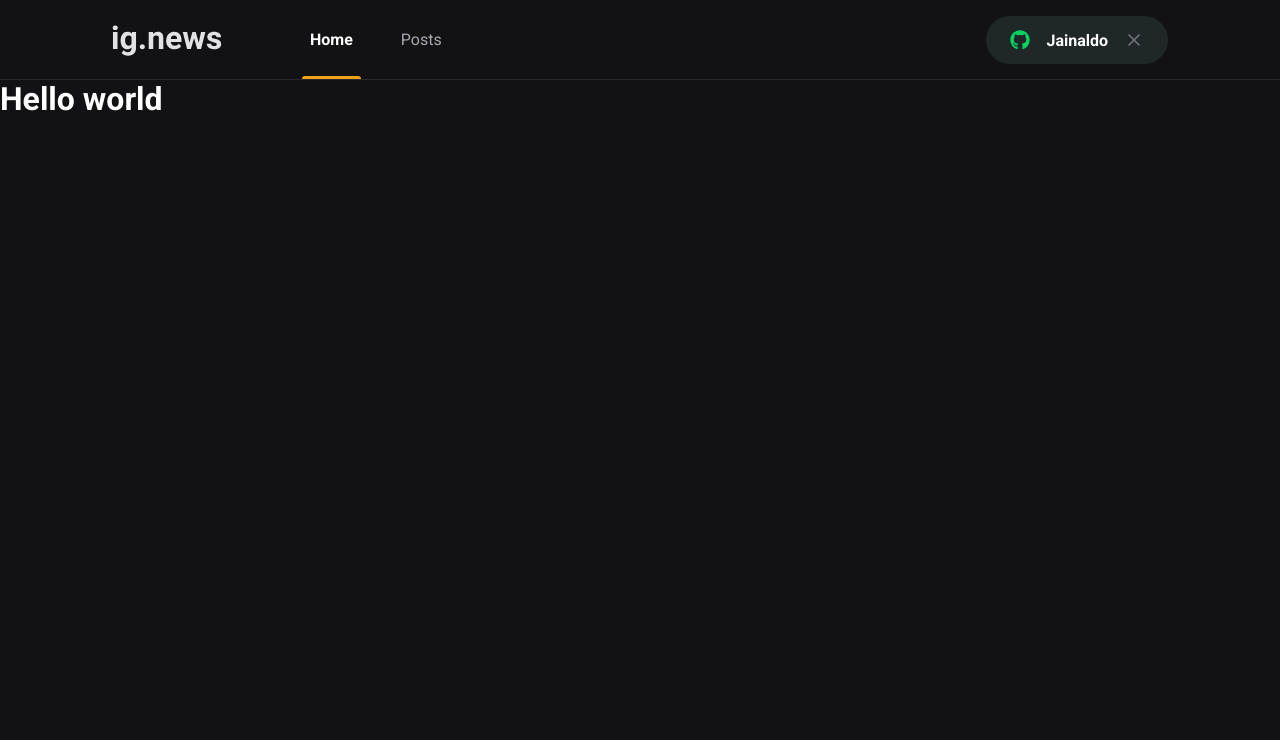
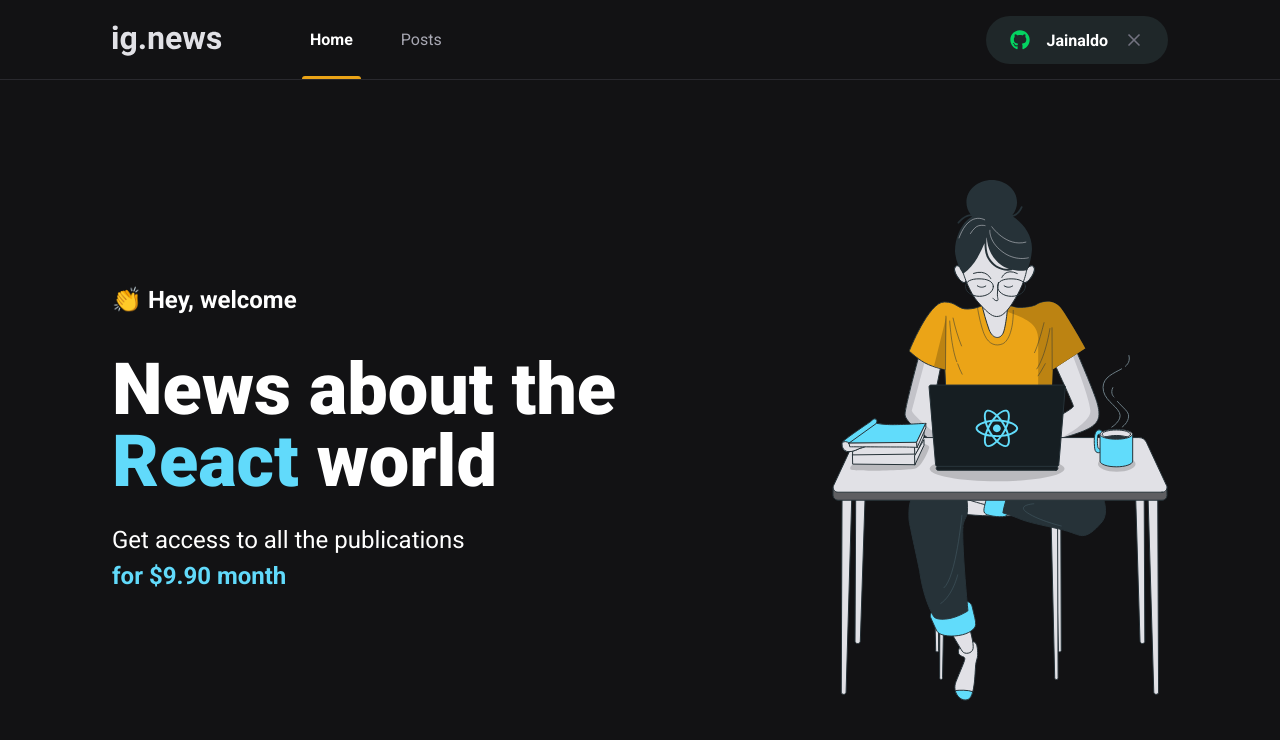
Before and after one commit to jainaldo/ignews, a Next.js app: page / in a window 1280 px wide. Shown: the top 740 px of the page. Built offline with nearby package versions, Linux system fonts and the light colour scheme.

Commit message:
Página Home

```diff
--- /dev/null
+++ b/src/pages/home.module.scss
@@ -0,0 +1,43 @@
+.contentContainer {
+  max-width: 1120px;
+  margin: 0 auto;
+  padding: 0 2rem;
+  height: calc(100vh - 5rem);
+
+  display: flex;
+  align-items: center;
+  justify-content: space-between;
+}
+
+.hero {
+  max-width: 600px;
+
+  > span {
+    font-size: 1.5rem;
+    font-weight: bold;
+  }
+
+  h1 {
+    font-size: 4.5rem;
+    line-height: 4.5rem;
+    font-weight: 900;
+    margin-top: 2.5rem;
+
+    span {
+      color: var(--cyan-500);
+    }
+  }
+
+  p {
+    font-size: 1.5rem;
+    line-height: 2.25rem;
+    margin-top: 1.5rem;
+
+    span {
+      color: var(--cyan-500);
+      font-weight: bold;
+    }
+  }
+
+
+}
--- a/src/pages/index.tsx
+++ b/src/pages/index.tsx
@@ -1,12 +1,24 @@
 import Head from "next/head";
+
+import styles from './home.module.scss';
 
 export default function Home() {
   return (
     <>
       <Head>
-        <title>Inicio | ig.news</title>
+        <title>Home | ig.news</title>
       </Head>
-      <h1>Hello <span>world</span></h1>
+      <main className={styles.contentContainer}>
+        <section className={styles.hero}>
+          <span>👏 Hey, welcome</span>
+          <h1>News about the <span>React</span> world</h1>
+          <p>
+            Get access to all the publications <br />
+            <span>for $9.90 month</span>
+          </p>
+        </section>
+        <img src="/images/avatar.svg" alt="Girl coding" />
+      </main>
     </>
   )
 }
```
